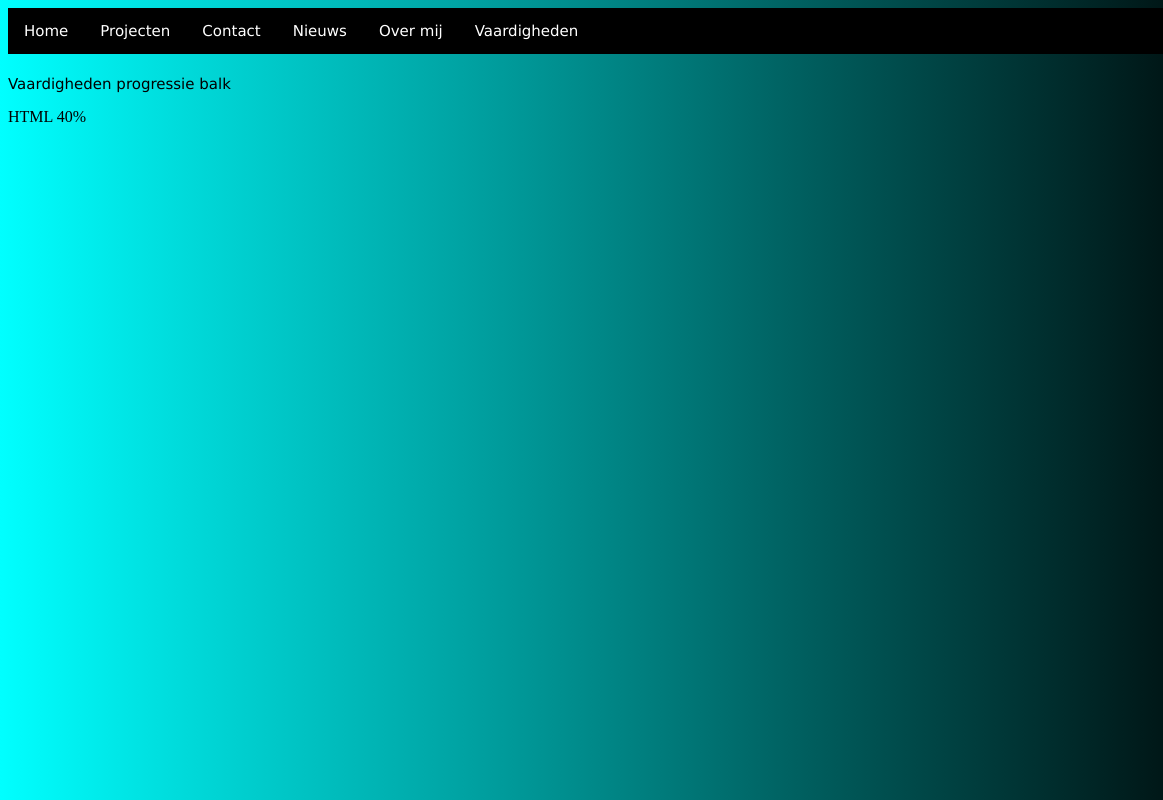
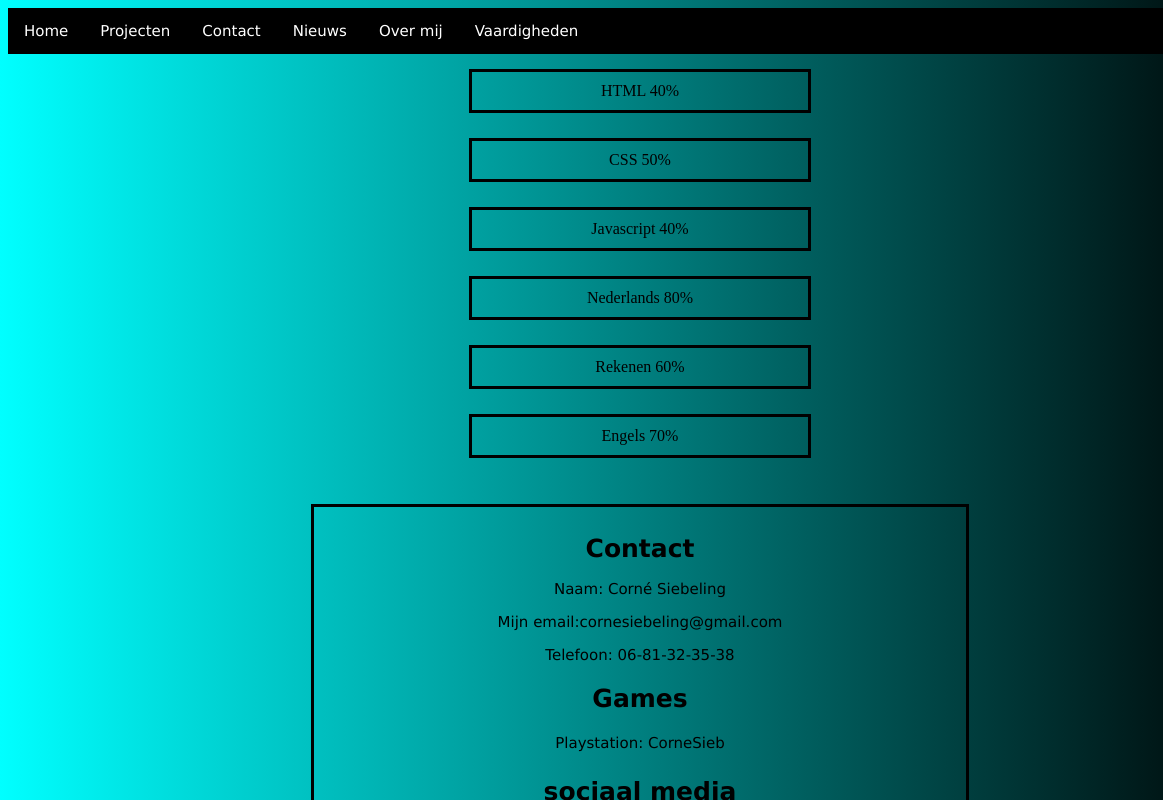
Before and after one commit to CorneSiebeling/project-portfolio-CorneSiebeling, a plain HTML site: page vaardigheden.html in a window 1280 px wide. Shown: the top 800 px of the page, 0-1163 px from the left. Drawn offline with Linux system fonts and the light colour scheme.

Commit message:
vaardigheden af wel lelijk

```diff
--- a/CSS/style.css
+++ b/CSS/style.css
@@ -39,6 +39,7 @@ ul {
 main{
     height: 400px;
 }
+
 div{
     height: 120px;
     width: 50%;
@@ -190,3 +191,40 @@ a{
   text-decoration: none;
   color:black;
 }
+#mondriaan{
+  width: 300px;
+  height: 200px;
+  border-radius: 8px;
+}
+#Coolblue{
+  width: 300px;
+  height: 200px;
+  border-radius: 8px;
+}
+#project3{
+  margin: auto;
+  width: 50%;
+  border: 3px solid black;
+  padding: 10px;
+  margin-top: 50px;
+  text-align: center;
+  height: auto;
+}
+#progressbar {
+  margin: auto;
+  width: 50%;
+  padding: 10px;
+  margin-top: 0px;
+  text-align: center;
+  height: auto;
+}
+
+#progressbar>div {
+  margin: auto;
+  width: 50%;
+  border: 3px solid black;
+  padding: 10px;
+  margin-top: 5px;
+  text-align: center;
+  height: auto;
+}
--- a/vaardigheden.html
+++ b/vaardigheden.html
@@ -5,6 +5,7 @@
     <meta name="viewport" content="width=device-width, initial-scale=1.0">
     <meta http-equiv="X-UA-Compatible" content="ie=edge">
     <link rel="stylesheet" href="CSS/style.css">
+    <script src="script.js"></script>
     <title>Vaardigheden</title>
 </head>
 <body>
@@ -23,20 +24,43 @@
     </header>
 
         <main>
+                <div id="progressbar">
+                        <div>HTML 40%</div>
+                      </div>
 
-                <h4></h4>
+                      <div id="progressbar">
+                                <div>CSS 50%</div>
+                        </div>
 
-                <div class="progress">
-                    <p>Vaardigheden progressie balk</p>
-                  <div class="progress-bar" role="progressbar" aria-valuenow="40" aria-valuemin="0" aria-valuemax="100" style="width:40%">
-                    HTML 40%
-                  </div>
-                </div>
-              </div>
+                        <div id="progressbar">
+                                <div>Javascript 40%</div>
+                              </div>
+                        <div id="progressbar">
+                                <div>Nederlands 80%</div>
+                              </div>
+                        <div id="progressbar">
+                              <div>Rekenen 60%</div>
+                            </div>
+                        <div id="progressbar">
+                                <div>Engels 70%</div>
+                              </div>
+
         </main>
 
         <footer>
+                <div id="contact">
+                        <h1>Contact</h1>
+                           <p>Naam: Corné Siebeling</p>
+                               <p> Mijn email:<a href="mailto:cornesiebeling@gmail.com">cornesiebeling@gmail.com</a>
+                           <p>Telefoon: 06-81-32-35-38</p>
+                      <h2>Games</h2>
+                           <p>Playstation: CorneSieb</p>
+                       <h3>sociaal media</h3>
+                      <p>Instagram: <a href="https://www.instagram.com/_cornesiebeling/?hl=nl">_cornesiebeling</a></p>
+                           <p>LinkedIn: <a href="https://www.linkedin.com/feed/">cornesiebeling</a> </p>
+                           <p>Github: <a href="https://github.com/CorneSiebeling">CorneSiebeling</a></p>
 
+                   </div>
         </footer>
 </body>
 </html>
```
Also changed, not shown: index.html (+15 -1 lines), over-mij.html (+12 -0 lines), projecten.html (+7 -0 lines), JS/script.js (added), afbeeldingen/Coolbleu.jpg (added).
